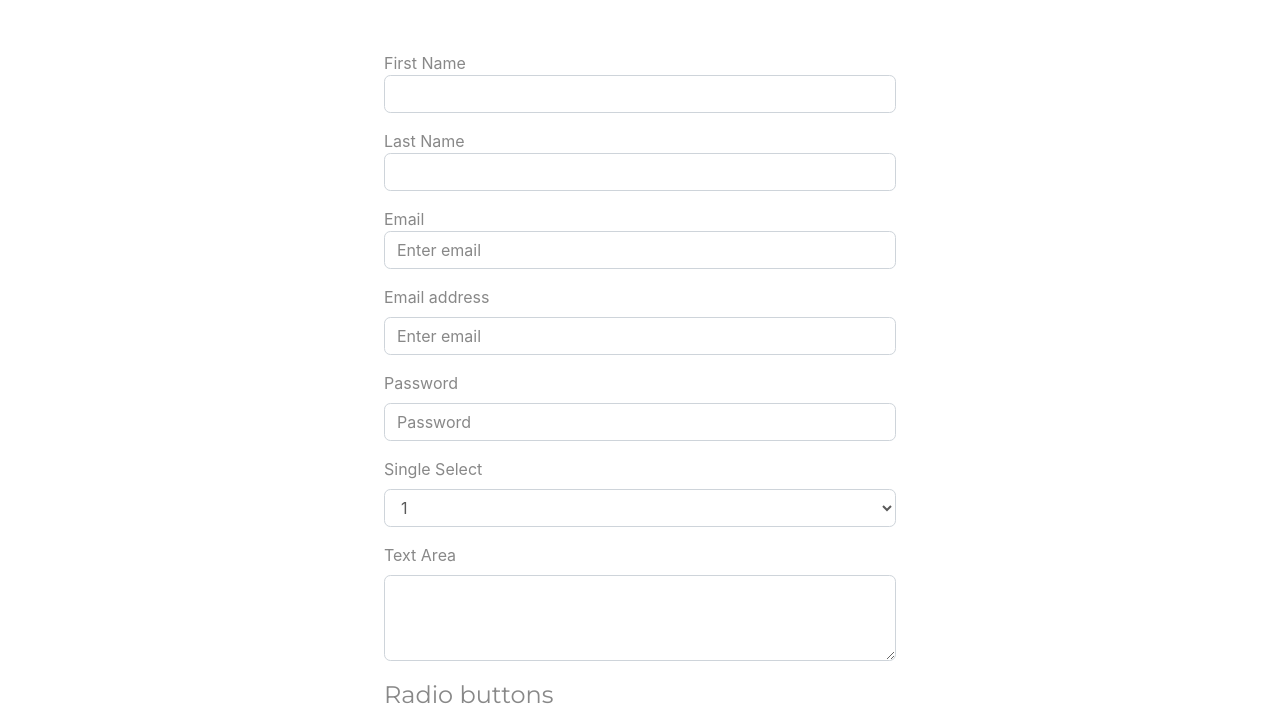
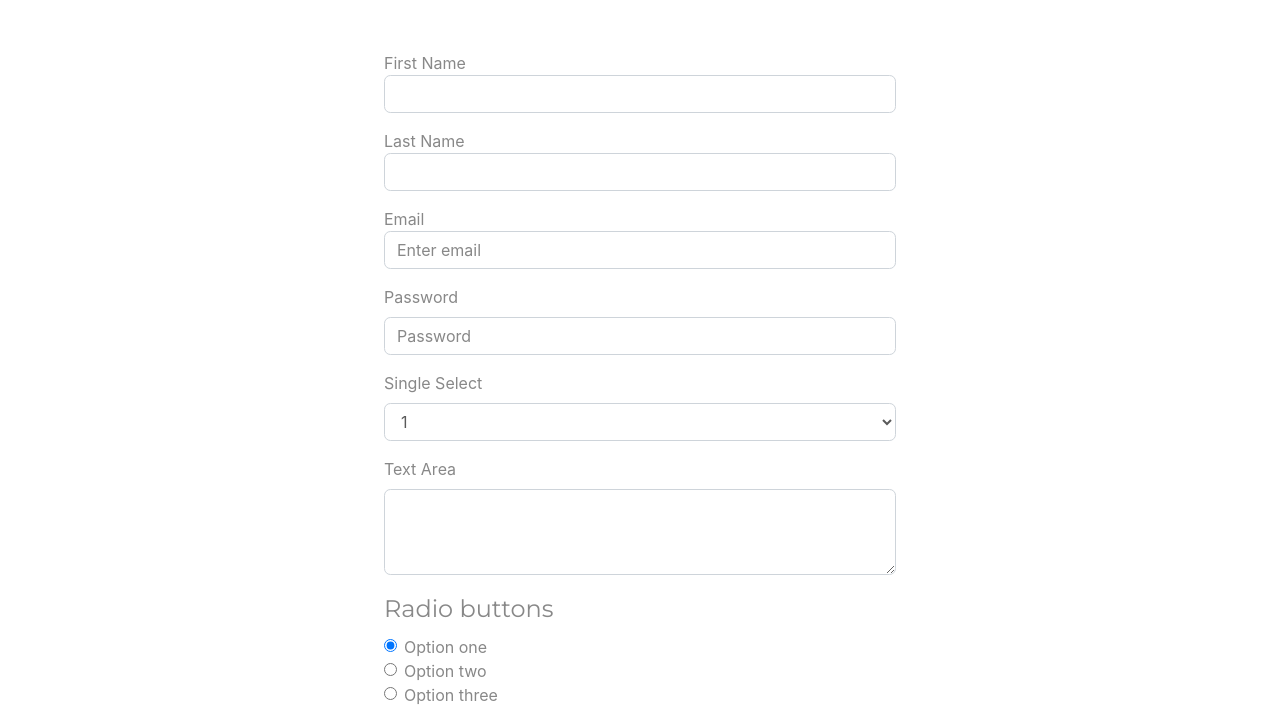
Before and after one commit to freethechildren/NetlifyTest, a plain HTML site: page index.html in a window 1280 px wide. Shown: the part 81-794 px from the top of the page. Drawn offline with nearby package versions, Linux system fonts and the light colour scheme.

Commit message:
Update index.html

```diff
--- a/index.html
+++ b/index.html
@@ -25,23 +25,9 @@
         <lable for="Email"> Email </lable> </br>
         <input type="email" name="Email" id="Email" placeholder="Enter email" class="form-control" />
     </div>
-
-
-
-
-
-
-
-
-
-
-    <div class="form-group">
-        <label for="Email">Email address</label>
-        <input type="email" class="form-control" id="Emaeril" aria-describedby="emailHelp" placeholder="Enter email">
-    </div>
     <div class="form-group">
         <label for="Password">Password</label>
-        <input type="password" class="form-control" id="Password" placeholder="Password">
+        <input type="password" name="Password" id="Password" placeholder="Password" class="form-control">
     </div>
     <div class="form-group">
         <label for="select1">Single Select</label>
```
